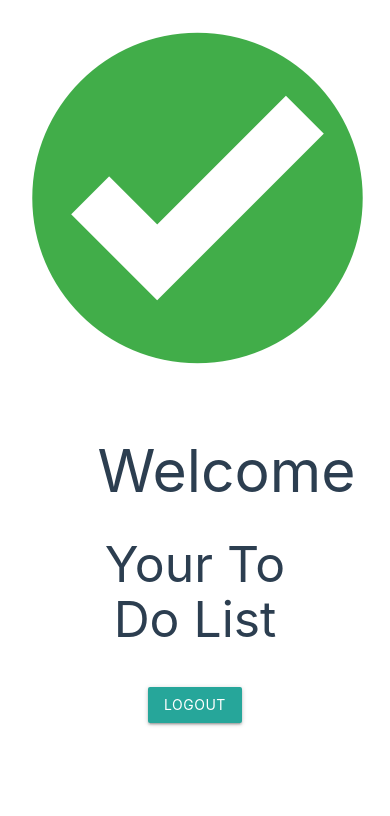
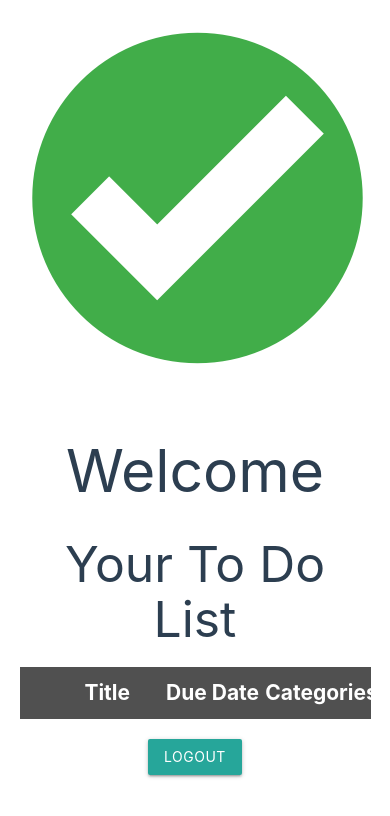
Before and after one commit to mikennel/firebase-Proof-of-Concept, a Vue app: page /#/home in a window 390 px wide. Shown: the top 816 px of the page. Built offline with nearby package versions, Linux system fonts and the light colour scheme; no server answers; sample sign-in values are in the browser's storage.

Commit message:
building list frame, adding some quick media query for responsiveness

```diff
--- a/src/App.vue
+++ b/src/App.vue
@@ -12,7 +12,8 @@
 }
 .entryInfo{
     margin: auto;
-    width: 50%;
+    width: 70%;
+    transition: .25s;
 }
 button {
     margin-top: 20px;
@@ -26,4 +27,17 @@ p a {
     text-decoration: underline;
     cursor: pointer;
 }
+
+
+@media only screen and (max-width: 1280px){
+  .entryInfo{
+    width: 80%;
+  }
+}
+
+@media only screen and (max-width: 812px){
+  .entryInfo{
+    width: 90%;
+  }
+}
 </style>
--- a/src/components/toDoList.vue
+++ b/src/components/toDoList.vue
@@ -2,7 +2,20 @@
   <div>
     <h1>{{ welcome }}</h1>
     <h2>{{ title }}</h2>
-
+    <div id="listContainer">
+      <div id="listHeaders">
+        <div class="spacer headerBlock"></div>
+        <div class="headerBlock listSection">
+          <p>Title</p>
+        </div>
+        <div class="headerBlock listSection">
+          <p>Due Date</p>
+        </div>
+        <div class="headerBlock listSection">
+          <p>Categories</p>
+        </div>
+      </div>
+    </div>
   </div>
 </template>
 
@@ -18,5 +31,25 @@ export default {
 
 <!-- Add "scoped" attribute to limit CSS to this component only -->
 <style scoped>
+  #listContainer{
+    display: grid;
+    grid-template-columns: 100%;
+  }
 
+  #listHeaders, .listRow{
+    display: grid;
+    grid-template-columns: 10% 30% 30% 30%;
+  }
+
+  #listHeaders{
+    background-color: rgb(80, 80, 80);
+    text-align: center;
+    color: white;
+  }
+
+ .headerBlock > p{
+    font-size: 1.5em;
+    font-weight: bold;
+    margin: .5em 0;
+  }
 </style>
```
